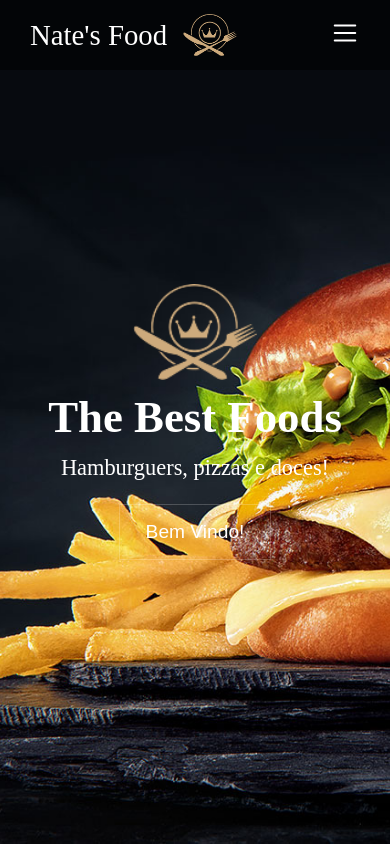
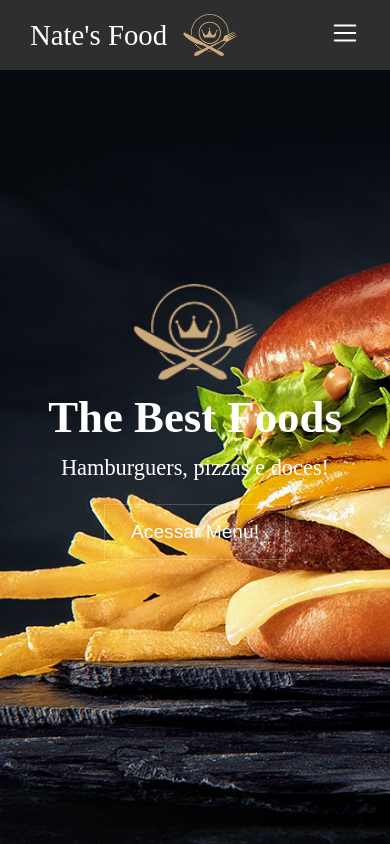
Before and after one commit to nathanfdias/NatesFood, a React (Vite) app: page / in a window 390 px wide. Built offline with nearby package versions, Linux system fonts and the light colour scheme.

Commit message:
Navbar Full responsive

```diff
--- a/src/components/Navbar/style.ts
+++ b/src/components/Navbar/style.ts
@@ -3,7 +3,7 @@ import styled from "styled-components";
 export const NavBarContainer = styled.main`
   position: sticky;
   height: 70px;
-  background-color: #0008;
+  background-color: #2E2E2E;
   display: flex;
   justify-content: space-between;
   align-items: center;
--- a/src/pages/Home/index.tsx
+++ b/src/pages/Home/index.tsx
@@ -16,7 +16,7 @@ export function Home() {
                         <p>Hamburguers, pizzas e doces!</p>
                     </DescriptText>
                     <ButtonAccess>
-                        Bem Vindo!
+                        Acessar Menu!
                     </ButtonAccess>
                 </HomeDescript>
             </HomeBackground>
--- a/src/pages/Login/style.ts
+++ b/src/pages/Login/style.ts
@@ -5,7 +5,7 @@ export const LoginContainer = styled.div`
   height: 100vh;
   width: 100%;
   /* background-image: url(${background}); */
-  background-color: #F7E7CE;
+  background-color: #0004;
   background-position: center;
   background-size: cover;
   display: flex;
```
